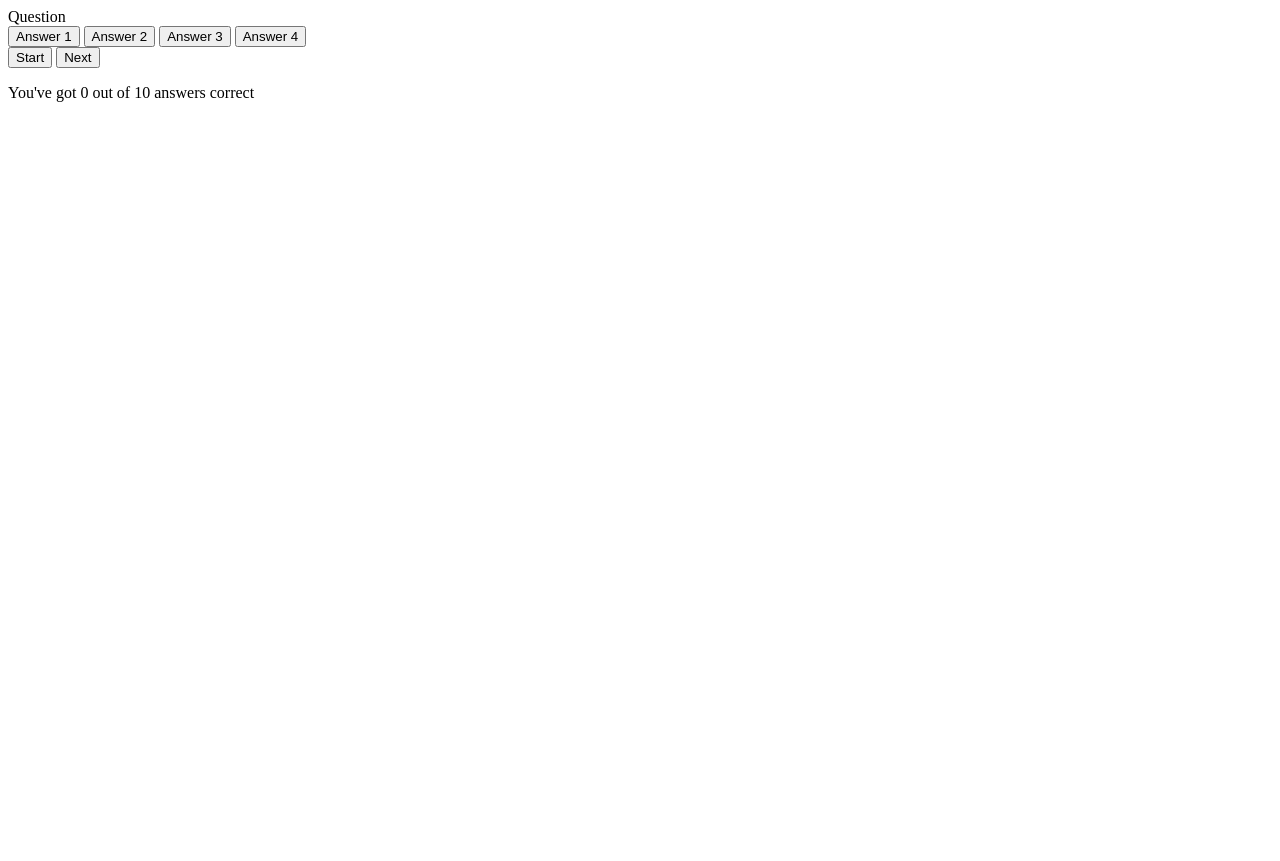
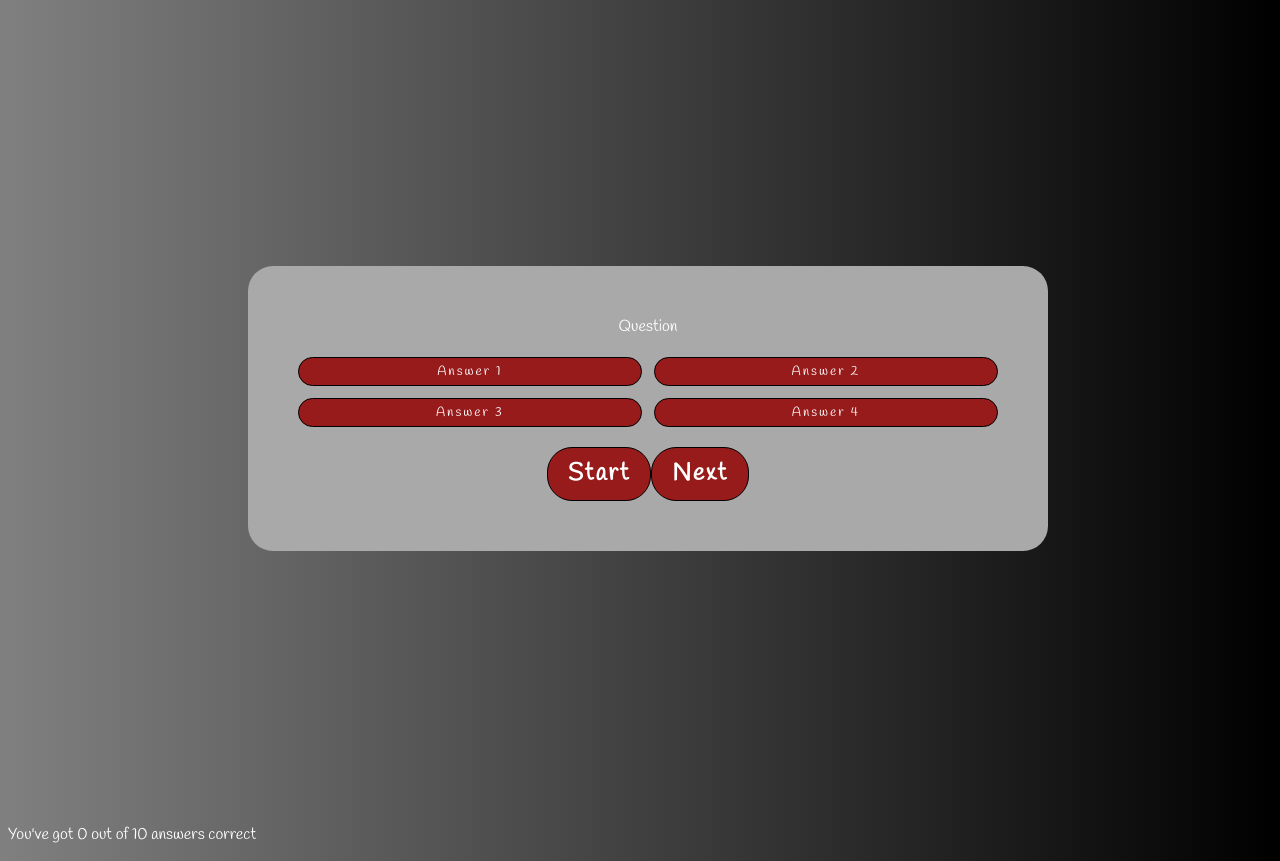
Before and after one commit to jona-tech/milestone-project-2, a plain HTML site: page index.html in a window 1280 px wide. Before the commit the page ends 800 px from the top, so only its background shows below. Drawn offline with Linux system fonts and the light colour scheme.

Commit message:
Link stylesheet to HTML file

```diff
--- a/index.html
+++ b/index.html
@@ -8,6 +8,7 @@
     <link rel="preconnect" href="https://fonts.gstatic.com" crossorigin>
     <link href="https://fonts.googleapis.com/css2?family=Handlee&family=Playfair+Display:wght@900&display=swap"
         rel="stylesheet">
+        <link rel="stylesheet" href="assets/css/style.css">
     <title>Music Quiz</title>
 </head>
 <body>
```
